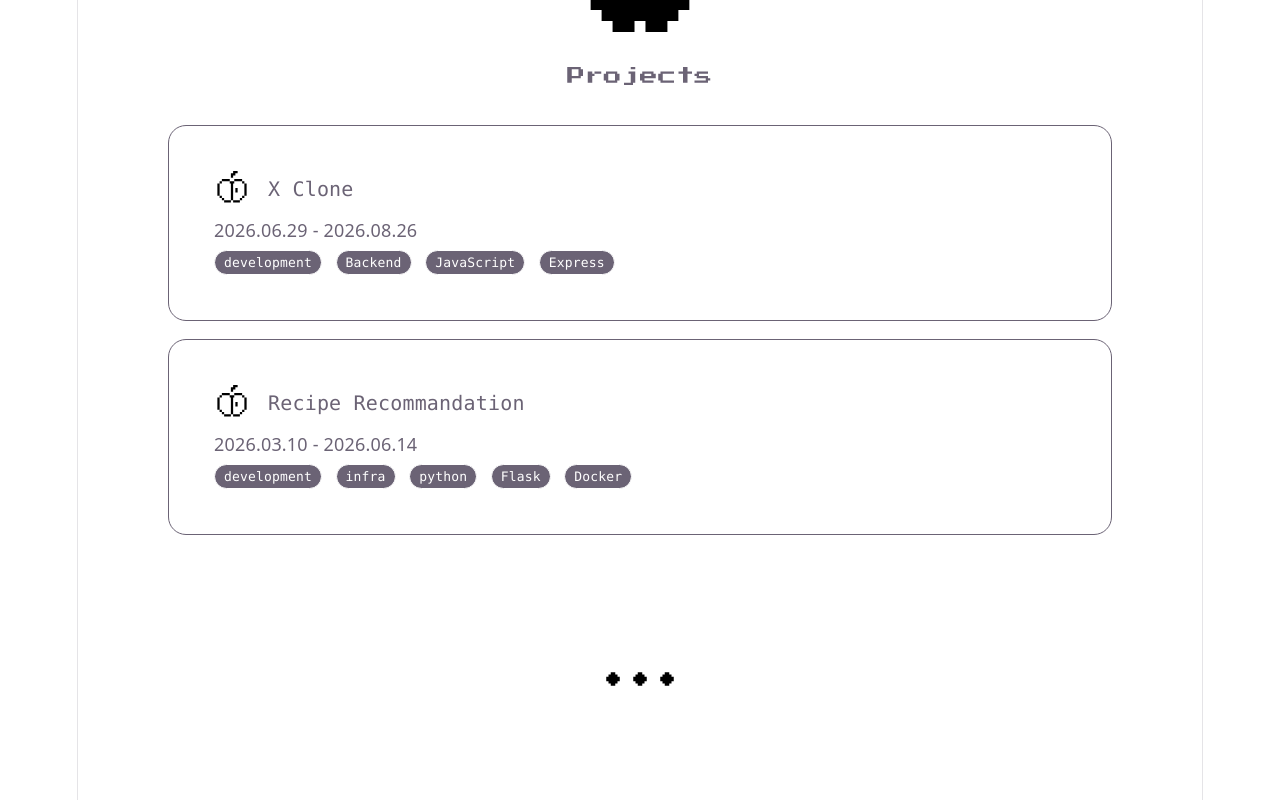
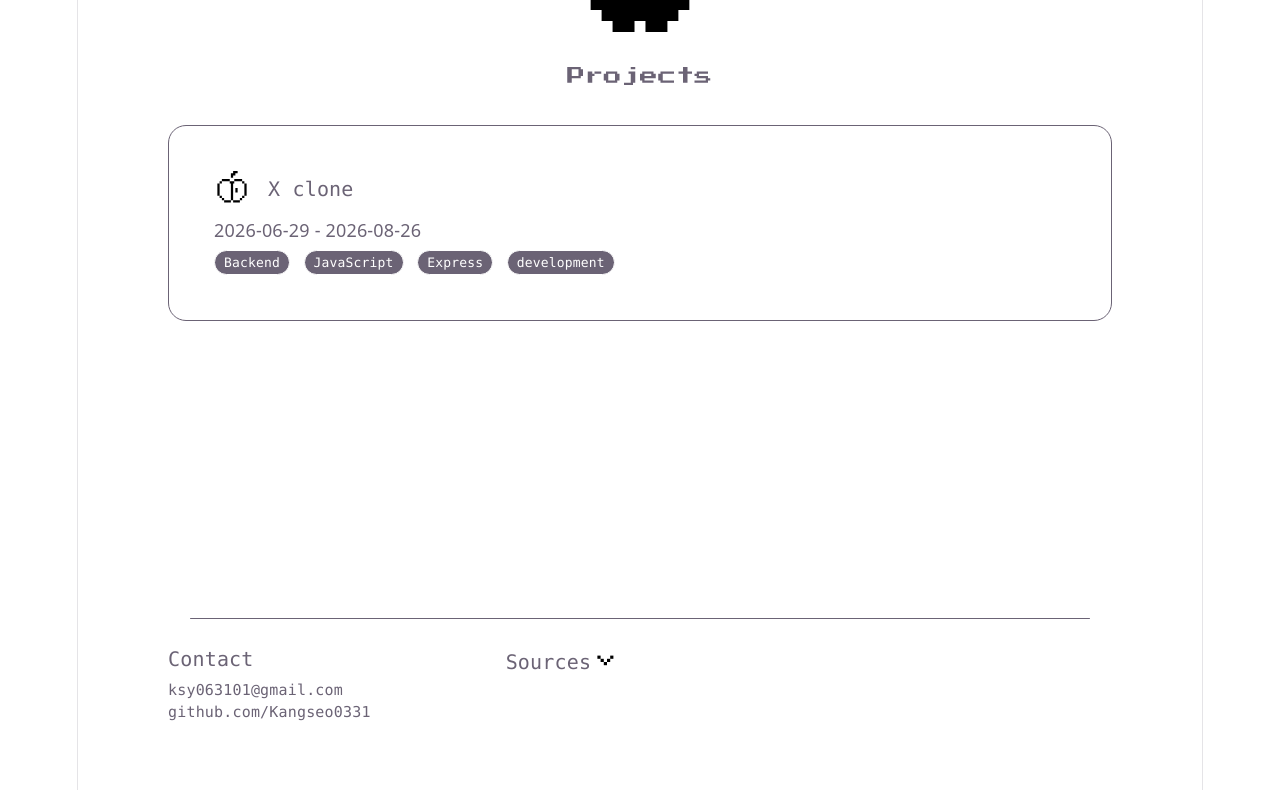
Before and after one commit to Kangseo0331/Kangseo0331.github.io, a React (Vite) app: page / in a window 1280 px wide. Shown: the part 1620-2420 px from the top of the page. Built offline with nearby package versions, Linux system fonts and the light colour scheme.

Commit message:
feat: link project list and md

```diff
--- /dev/null
+++ b/src/components/layout/pagination.tsx
@@ -0,0 +1,98 @@
+interface PaginationProps {
+  currentPage: number
+  totalPages: number
+  onPageChange: (page: number) => void
+}
+
+export function Pagination({
+  currentPage,
+  totalPages,
+  onPageChange,
+}: PaginationProps) {
+  if (totalPages <= 1) return null
+
+  const getPages = (): (number | '...')[] => {
+    if (totalPages <= 7) {
+      return Array.from({ length: totalPages }, (_, i) => i + 1)
+    }
+
+    if (currentPage <= 4) {
+      return [1, 2, 3, 4, 5, '...', totalPages]
+    }
+
+    if (currentPage >= totalPages - 3) {
+      return [
+        1,
+        '...',
+        totalPages - 4,
+        totalPages - 3,
+        totalPages - 2,
+        totalPages - 1,
+        totalPages,
+      ]
+    }
+
+    return [
+      1,
+      '...',
+      currentPage - 1,
+      currentPage,
+      currentPage + 1,
+      '...',
+      totalPages,
+    ]
+  }
+
+  const buttonStyle =
+    'flex h-9 min-w-9 items-center justify-center rounded-md px-3 text-sm transition-colors'
+
+  return (
+    <nav
+      aria-label="페이지 이동"
+      className="flex items-center justify-center gap-1"
+    >
+      <button
+        type="button"
+        onClick={() => onPageChange(currentPage - 1)}
+        disabled={currentPage === 1}
+        className={`${buttonStyle} text-gray-600 hover:bg-gray-100 disabled:cursor-not-allowed disabled:opacity-30`}
+      >
+        이전
+      </button>
+
+      {getPages().map((page, index) =>
+        page === '...' ? (
+          <span
+            key={`ellipsis-${index}`}
+            className="flex h-9 min-w-9 items-center justify-center text-gray-400"
+          >
+            ...
+          </span>
+        ) : (
+          <button
+            key={page}
+            type="button"
+            onClick={() => onPageChange(page)}
+            aria-current={currentPage === page ? 'page' : undefined}
+            className={`${buttonStyle} ${
+              currentPage === page
+                ? 'bg-gray-900 text-white'
+                : 'text-gray-600 hover:bg-gray-100'
+            }`}
+          >
+            {page}
+          </button>
+        ),
+      )}
+
+      <button
+        type="button"
+        onClick={() => onPageChange(currentPage + 1)}
+        disabled={currentPage === totalPages}
+        className={`${buttonStyle} text-gray-600 hover:bg-gray-100 disabled:cursor-not-allowed disabled:opacity-30`}
+      >
+        다음
+      </button>
+    </nav>
+  )
+}
--- a/src/components/projects/ProjectCard.tsx
+++ b/src/components/projects/ProjectCard.tsx
@@ -11,7 +11,7 @@ export function ProjectCard({project}: ProjectCardProps) {
 		<div>
 			<Link
 				to="/projects/$projectId"
-				params={{ projectId: String(project.id)}}
+				params={{ projectId: project.id}}
 			>
 				<div className="flex flex-col leading-realaxed">
 					<div className="flex flex-row items-center gap-4 mb-2">
--- a/src/components/projects/ProjectList.tsx
+++ b/src/components/projects/ProjectList.tsx
@@ -1,38 +1,25 @@
 
 import type { Project } from "../../types/project";
-import { useState } from "react";
 import { ProjectCard } from "./ProjectCard";
-
 
 interface ProjectListProps {
     projects: Project[];
 }
 
-export function ProjectList({projects}:ProjectListProps) {
-    const [categoryState] = useState(projects);
-
+export function ProjectList({ projects }: ProjectListProps) {
     return (
         <div className="mb-30">
             <ul className="flex flex-col text-left mx-20 mt-6 mb-30 leading-relaxed gap-4">
-                {categoryState.map((project) =>(
+                {projects.map((project) => (
                     <li
                         key={String(project.id)}
                         className="border rounded-2xl p-10"
                     >
-                        <ProjectCard
-                            key={String(project.id)}
-                            project={project}
-                        />
+                        <ProjectCard project={project} />
                     </li>
                 ))}
             </ul>
 
-            <div className="flex flex-row justify-center gap-2">
-                <img src="/icons/pixel-dot.svg" className="w-4 h-4"/>
-                <img src="/icons/pixel-dot.svg" className="w-4 h-4"/>
-                <img src="/icons/pixel-dot.svg" className="w-4 h-4"/>
-            </div>
         </div>
-
-    )
+    );
 }
--- a/src/data/projects.ts
+++ b/src/data/projects.ts
@@ -1,18 +1,36 @@
+
+import { parse } from "yaml";
 import type { Project } from "../types/project";
 
-export const projects: Project[] = [
-    {
-        id: 1,
-        title: "X Clone",
-        startDate: "2026.06.29",
-        completionDate: "2026.08.26",
-        tagline: ["development", "Backend", "JavaScript", "Express"],
-    },
-    {
-        id: 2,
-        title: "Recipe Recommandation",
-        startDate: "2026.03.10",
-        completionDate: "2026.06.14",
-        tagline: ["development", "infra", "python", "Flask", "Docker"],
-    },
-]
+const projectFiles = import.meta.glob<string>(
+  "/src/content/projects/*.md",
+  {
+    query: "?raw",
+    import: "default",
+    eager: true,
+  }
+);
+
+export const projects: Project[] = Object.entries(projectFiles).map(
+  ([path, rawContent]) => {
+    const match = rawContent.match(
+      /^---\r?\n([\s\S]*?)\r?\n---\r?\n?([\s\S]*)$/
+    );
+
+    if (!match) {
+      throw new Error(`잘못된 Markdown 형식: ${path}`);
+    }
+
+    const [, frontmatter, content] = match;
+    const metadata = parse(frontmatter);
+
+    return {
+      id: path.split("/").pop()!.replace(/\.md$/, ""),
+      title: metadata.title,
+      startDate: metadata.startDate,
+      completionDate: metadata.completionDate ?? "",
+      tagline: metadata.tagline ?? [],
+      content,
+    };
+  }
+);
--- /dev/null
+++ b/src/pages/project-page.tsx
@@ -0,0 +1,44 @@
+import { useState } from "react";
+import { ProjectList } from "../components/projects/ProjectList";
+import { Pagination } from "../components/layout/pagination";
+import { projects } from "../data/projects";
+
+const ITEMS_PER_PAGE = 6;
+
+export function project() {
+  const [currentPage, setCurrentPage] = useState(1);
+
+  const totalPages = Math.ceil(projects.length / ITEMS_PER_PAGE);
+
+  const currentProjects = projects.slice(
+    (currentPage - 1) * ITEMS_PER_PAGE,
+    currentPage * ITEMS_PER_PAGE
+  );
+
+  return (
+    <div>
+      <div className="flex flex-col items-center justify-center mt-20">
+        <div className="flex flex-col items-center justify-center w-fit gap-4">
+          <img src="/icons/pixel-apple2.svg" className="w-35 h-35" />
+          <h4 className="text-normal font-press mb-2">Projects</h4>
+        </div>
+      </div>
+
+      <ProjectList projects={currentProjects} />
+
+			<div className="flex flex-row justify-center gap-2">
+					<img src="/icons/pixel-dot.svg" className="w-4 h-4" />
+					<img src="/icons/pixel-dot.svg" className="w-4 h-4" />
+					<img src="/icons/pixel-dot.svg" className="w-4 h-4" />
+			</div>
+
+      <div className="mt-12 mb-20">
+        <Pagination
+          currentPage={currentPage}
+          totalPages={totalPages}
+          onPageChange={setCurrentPage}
+        />
+      </div>
+    </div>
+  );
+}
--- a/src/routes/projects/index.tsx
+++ b/src/routes/projects/index.tsx
@@ -1,9 +1,6 @@
 import { createFileRoute } from '@tanstack/react-router'
+import { project } from '../../pages/project-page'
 
 export const Route = createFileRoute('/projects/')({
-  component: RouteComponent,
+  component: project
 })
-
-function RouteComponent() {
-  return <div>Hello "/projects/"!</div>
-}
--- a/src/types/project.ts
+++ b/src/types/project.ts
@@ -1,7 +1,8 @@
 export interface Project {
-    id: number;
+    id: string;
     title: string;
     startDate: string;
-    completionDate: string;
+    completionDate?: string;
     tagline: string[];
+    content: string;
 }
```
Also changed, not shown: src/types/category.ts (+6 -3 lines).
